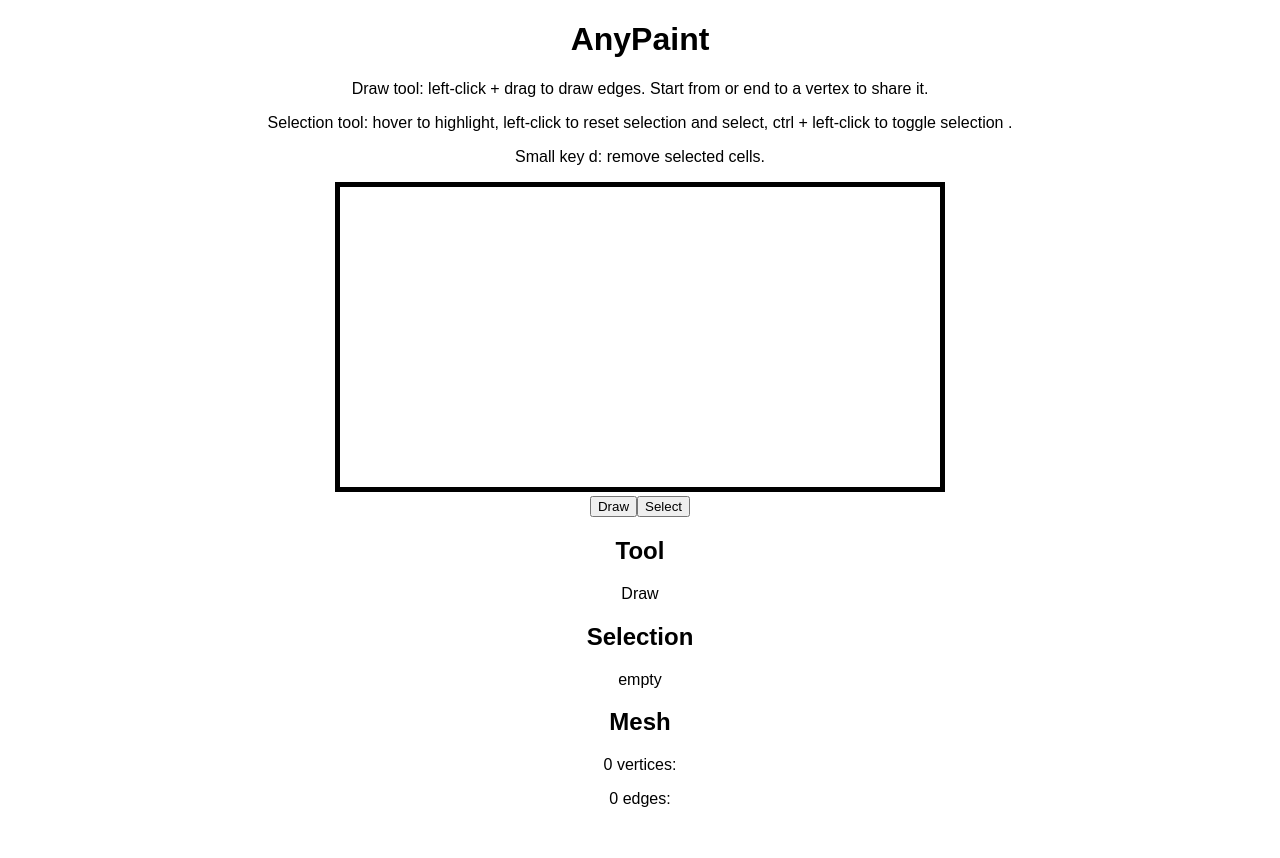
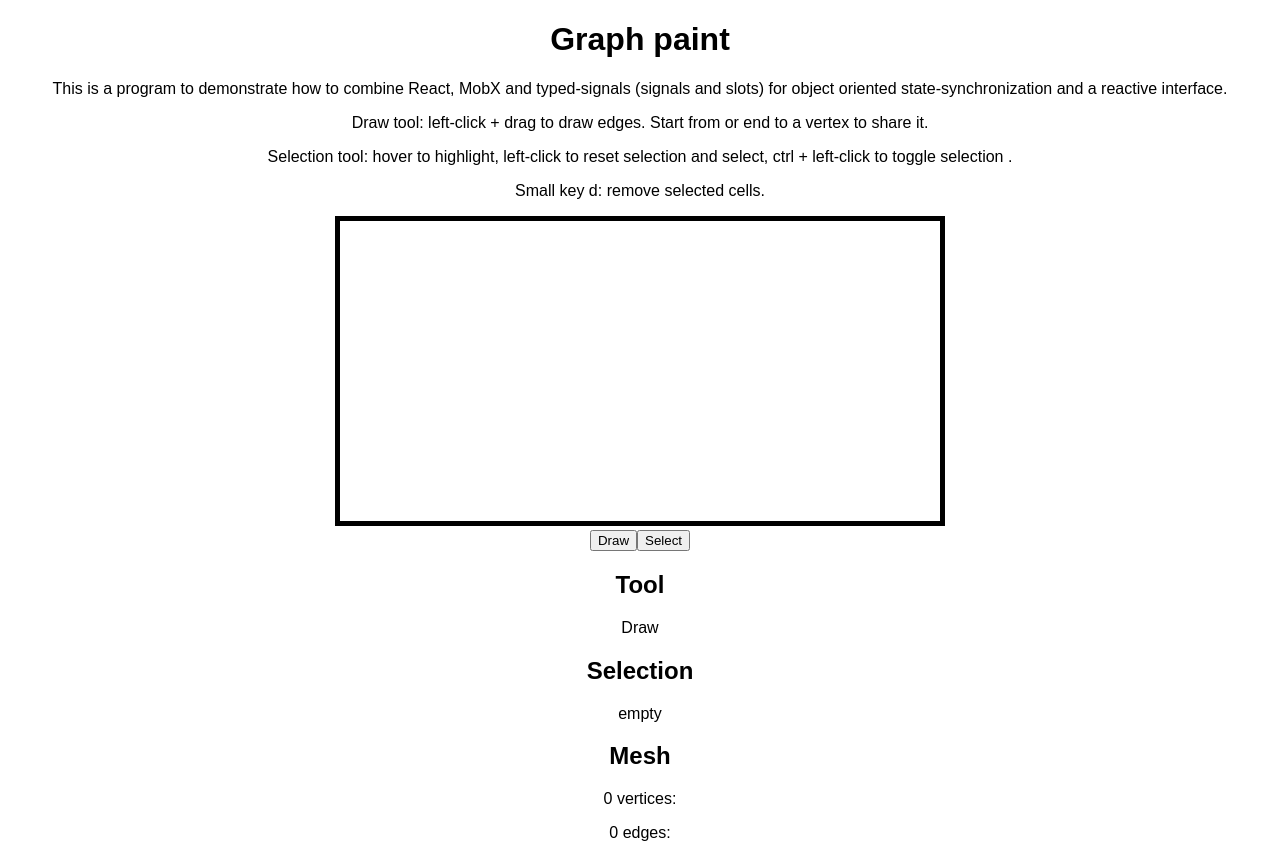
Before and after one commit to kaba2/react-mobx-signals, a React (Create React App) app: page / in a window 1280 px wide. Before the commit the page ends 824 px from the top, so only its background shows below. Built offline with nearby package versions, Linux system fonts and the light colour scheme; what precond would draw is missing.

Commit message:
Updated readme.

```diff
--- a/src/ui/app-ui.tsx
+++ b/src/ui/app-ui.tsx
@@ -66,7 +66,8 @@ class AppUi extends React.Component<AppProps, AppState> {
 	public render() {
 		return (
 			<div className="App" onKeyPress={event => this.onKeyPress(event)}>
-				<h1>AnyPaint</h1>
+				<h1>Graph paint</h1>
+				<p>This is a program to demonstrate how to combine React, MobX and typed-signals (signals and slots) for object oriented state-synchronization and a reactive interface.</p>
 				<p>Draw tool: left-click + drag to draw edges. Start from or end to a vertex to share it.</p>
 				<p>Selection tool: hover to highlight, left-click to reset selection and select, ctrl + left-click to toggle selection .</p>
 				<p>Small key d: remove selected cells.</p>
```
Also changed, not shown: 1 other file (tests, documents, lock files or other folders).
